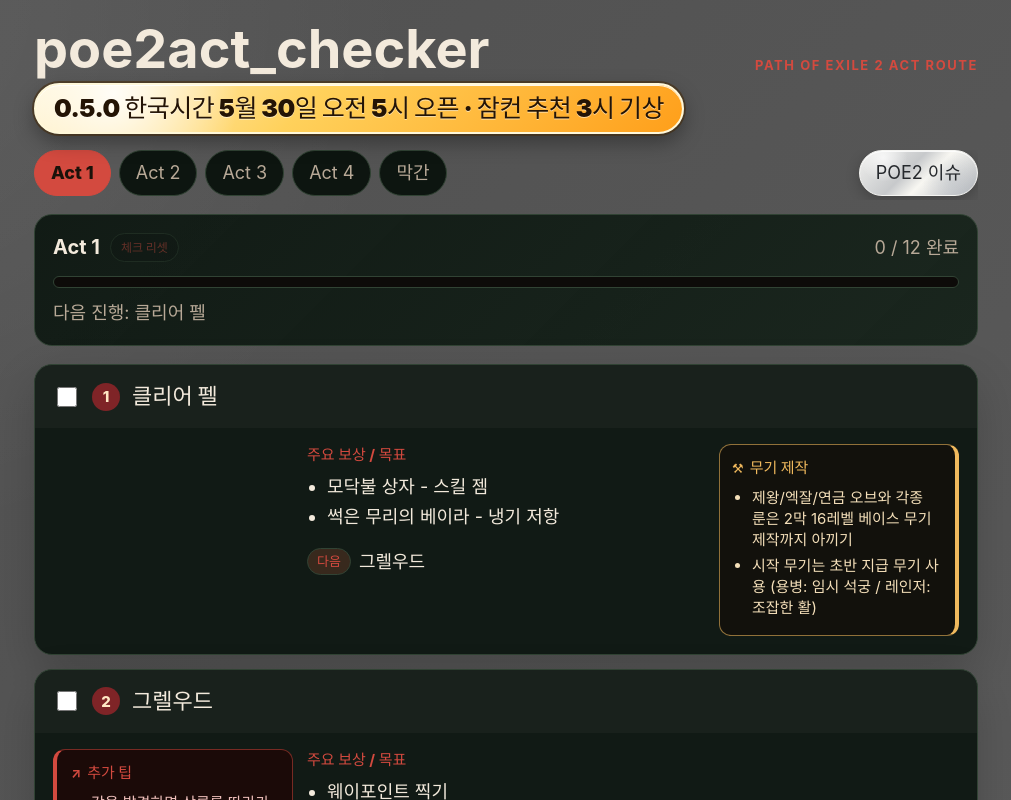
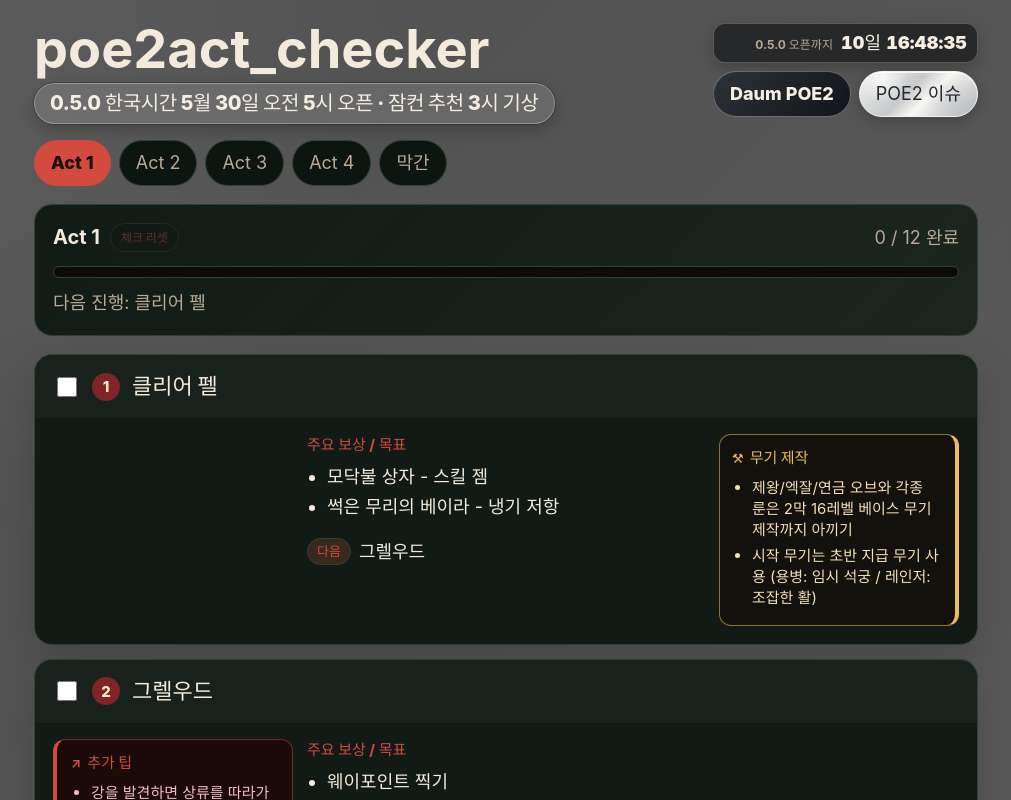
Before and after one commit to chrier/poe2act_checker, a React (Vite) app: page / in a window 1280 px wide. Shown: the top 800 px of the page, without its empty margins (134-1145 px from the left). Built offline with nearby package versions, Linux system fonts and the light colour scheme.

Commit message:
Add POE2 launch countdown actions

```diff
--- a/src/App.css
+++ b/src/App.css
@@ -124,18 +124,11 @@
 }
 
 .header-title-row {
-  align-items: flex-end;
-  display: block;
-  gap: 18px;
+  align-items: flex-start;
+  display: flex;
+  gap: 24px;
+  justify-content: space-between;
   position: relative;
-}
-
-.header-meta {
-  margin-bottom: 0;
-  min-width: 0;
-  position: absolute;
-  right: 0;
-  top: 34px;
 }
 
 .header-title-copy {
@@ -146,25 +139,21 @@
 }
 
 .launch-note {
-  background:
-    radial-gradient(circle at 12% 18%, rgba(255, 255, 255, 0.9), transparent 22%),
-    linear-gradient(135deg, #fff6d7 0%, #ffd15b 42%, #ff9f1a 100%);
-  border: 2px solid #fff8d9;
+  background: rgba(255, 255, 255, 0.12);
+  border: 1px solid rgba(255, 255, 255, 0.28);
   border-radius: 999px;
   box-shadow:
-    0 0 0 2px rgba(70, 43, 8, 0.55),
-    0 8px 20px rgba(0, 0, 0, 0.34),
-    inset 0 1px 0 rgba(255, 255, 255, 0.88);
+    0 0 0 1px rgba(0, 0, 0, 0.24),
+    0 6px 16px rgba(0, 0, 0, 0.22);
   box-sizing: border-box;
-  color: #241405;
+  color: #f4eee2;
   display: inline-flex;
-  font-size: clamp(17px, 2.7vw, 25px);
-  font-weight: 950;
+  font-size: clamp(15px, 2vw, 20px);
+  font-weight: 850;
   letter-spacing: -0.02em;
   line-height: 1.2;
   margin: 0;
-  padding: 8px 18px 9px;
-  text-shadow: 0 1px 0 rgba(255, 255, 255, 0.55);
+  padding: 7px 15px 8px;
   white-space: nowrap;
   width: fit-content;
 }
@@ -190,6 +179,7 @@
 }
 
 .act-tabs {
+  align-items: flex-start;
   display: flex;
   gap: 8px;
   margin: 16px 0 14px;
@@ -197,12 +187,15 @@
   padding-bottom: 4px;
 }
 
-.act-tabs button {
+.act-tabs button,
+.top-action-buttons button,
+.daum-home-link {
   background: color-mix(in srgb, var(--panel) 80%, black);
   border: 1px solid var(--border);
   border-radius: 999px;
   color: var(--muted);
   padding: 9px 16px;
+  text-decoration: none;
   transition: background 160ms ease, border-color 160ms ease, color 160ms ease;
   white-space: nowrap;
 }
@@ -214,11 +207,61 @@
   font-weight: 800;
 }
 
-.act-tabs .issue-tab {
+.top-action-panel {
+  align-items: flex-end;
+  display: grid;
+  flex: 0 0 auto;
+  gap: 8px;
   margin-left: auto;
+  margin-top: 1px;
 }
 
-.act-tabs .issue-tab:not(.active) {
+.launch-countdown {
+  align-items: baseline;
+  background: rgba(12, 13, 15, 0.62);
+  border: 1px solid rgba(255, 255, 255, 0.24);
+  border-radius: 12px;
+  box-shadow: 0 5px 16px rgba(0, 0, 0, 0.22);
+  color: #f5efe3;
+  display: flex;
+  gap: 8px;
+  justify-content: flex-end;
+  padding: 6px 10px;
+  white-space: nowrap;
+}
+
+.launch-countdown span {
+  color: var(--muted);
+  font-size: 12px;
+  font-weight: 700;
+}
+
+.launch-countdown strong {
+  font-size: 18px;
+  font-variant-numeric: tabular-nums;
+  font-weight: 950;
+  letter-spacing: 0.01em;
+}
+
+.top-action-buttons {
+  display: flex;
+  gap: 8px;
+  justify-content: flex-end;
+}
+
+.daum-home-link {
+  background:
+    linear-gradient(135deg, #2d3239 0%, #111418 100%);
+  border-color: rgba(255, 255, 255, 0.32);
+  color: #f5efe3;
+  font-weight: 850;
+}
+
+.issue-tab {
+  margin-left: 0;
+}
+
+.issue-tab:not(.active) {
   background:
     radial-gradient(circle at 20% 15%, rgba(255, 255, 255, 0.72), transparent 24%),
     radial-gradient(circle at 78% 72%, rgba(180, 186, 194, 0.34), transparent 30%),
@@ -230,7 +273,7 @@
   color: #25282c;
 }
 
-.act-tabs .issue-tab.active {
+.issue-tab.active {
   background:
     radial-gradient(circle at 18% 18%, rgba(255, 255, 255, 0.8), transparent 24%),
     radial-gradient(circle at 76% 70%, rgba(165, 171, 180, 0.4), transparent 32%),
@@ -778,10 +821,23 @@
     white-space: normal;
   }
 
-  .header-meta {
-    gap: 2px;
-    margin-bottom: 0;
-    position: static;
+  .act-tabs {
+    align-items: stretch;
+    flex-wrap: wrap;
+  }
+
+  .top-action-panel {
+    align-items: stretch;
+    margin-left: 0;
+    width: 100%;
+  }
+
+  .launch-countdown {
+    justify-content: space-between;
+  }
+
+  .top-action-buttons {
+    justify-content: flex-start;
   }
 
   .progress-card > .progress-summary {
--- a/src/App.tsx
+++ b/src/App.tsx
@@ -7,6 +7,8 @@
 const STORAGE_KEY = 'poe2act_checker.completed_steps'
 const UPDATE_TIP_PREFIX = '[0.5 동선 개선]'
 const WEAPON_TIP_PREFIX = '[무기 제작]'
+const POE2_LAUNCH_AT = new Date('2026-05-30T05:00:00+09:00').getTime()
+const DAUM_POE2_URL = 'https://pathofexile2.game.daum.net/main'
 
 function readCompletedSteps() {
   const raw = window.localStorage.getItem(STORAGE_KEY)
@@ -18,6 +20,23 @@
   } catch {
     return new Set<string>()
   }
+}
+
+function formatLaunchRemaining(now: number) {
+  const remaining = POE2_LAUNCH_AT - now
+
+  if (remaining <= 0) {
+    return '오픈됨'
+  }
+
+  const totalSeconds = Math.floor(remaining / 1000)
+  const days = Math.floor(totalSeconds / 86400)
+  const hours = Math.floor((totalSeconds % 86400) / 3600)
+  const minutes = Math.floor((totalSeconds % 3600) / 60)
+  const seconds = totalSeconds % 60
+  const two = (value: number) => String(value).padStart(2, '0')
+
+  return `${days}일 ${two(hours)}:${two(minutes)}:${two(seconds)}`
 }
 
 function renderIssueSummary(issue: IssueItem) {
@@ -57,6 +76,7 @@
   const [activeAct, setActiveAct] = useState(actGuides[0].act)
   const [activeView, setActiveView] = useState<'checklist' | 'issues'>('checklist')
   const [completedSteps, setCompletedSteps] = useState<Set<string>>(() => readCompletedSteps())
+  const [now, setNow] = useState(() => Date.now())
 
   const currentGuide = actGuides.find((guide) => guide.act === activeAct) ?? actGuides[0]
   const completedCount = currentGuide.steps.filter((step) => completedSteps.has(step.id)).length
@@ -70,6 +90,11 @@
   useEffect(() => {
     window.localStorage.setItem(STORAGE_KEY, JSON.stringify([...completedSteps]))
   }, [completedSteps])
+
+  useEffect(() => {
+    const timer = window.setInterval(() => setNow(Date.now()), 1000)
+    return () => window.clearInterval(timer)
+  }, [])
 
   function toggleStep(stepId: string) {
     setCompletedSteps((previous) => {
@@ -100,8 +125,23 @@
             <h1>poe2act_checker</h1>
             <p className="launch-note">0.5.0 한국시간 5월 30일 오전 5시 오픈 · 잠컨 추천 3시 기상</p>
           </div>
-          <div className="header-meta">
-            <p className="eyebrow">Path of Exile 2 Act Route</p>
+          <div className="top-action-panel" aria-label="POE2 바로가기와 오픈 카운트다운">
+            <div className="launch-countdown">
+              <span>0.5.0 오픈까지</span>
+              <strong>{formatLaunchRemaining(now)}</strong>
+            </div>
+            <div className="top-action-buttons">
+              <a className="daum-home-link" href={DAUM_POE2_URL} rel="noreferrer" target="_blank">
+                Daum POE2
+              </a>
+              <button
+                className={activeView === 'issues' ? 'issue-tab active' : 'issue-tab'}
+                onClick={() => setActiveView('issues')}
+                type="button"
+              >
+                POE2 이슈
+              </button>
+            </div>
           </div>
         </div>
       </header>
@@ -120,13 +160,6 @@
             {guide.title}
           </button>
         ))}
-        <button
-          className={activeView === 'issues' ? 'issue-tab active' : 'issue-tab'}
-          onClick={() => setActiveView('issues')}
-          type="button"
-        >
-          POE2 이슈
-        </button>
       </nav>
 
       {activeView === 'checklist' ? (
```
